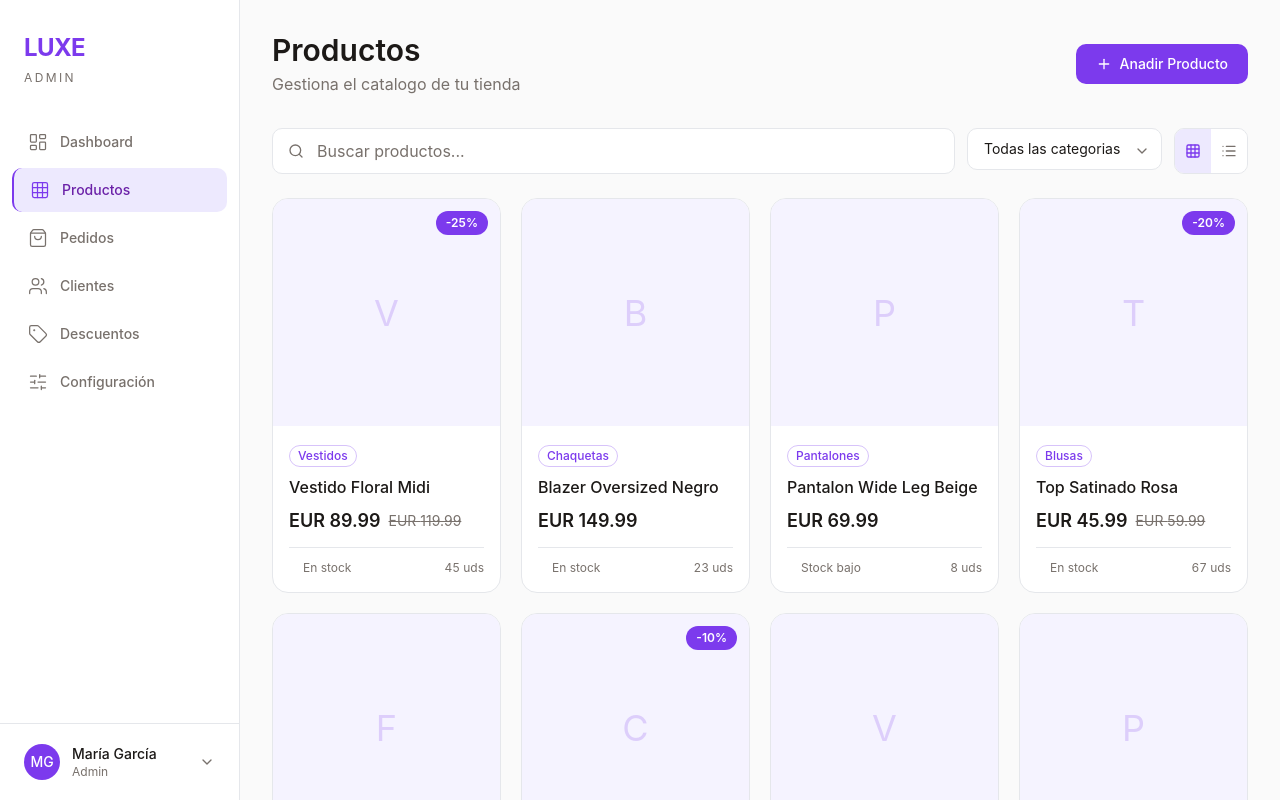
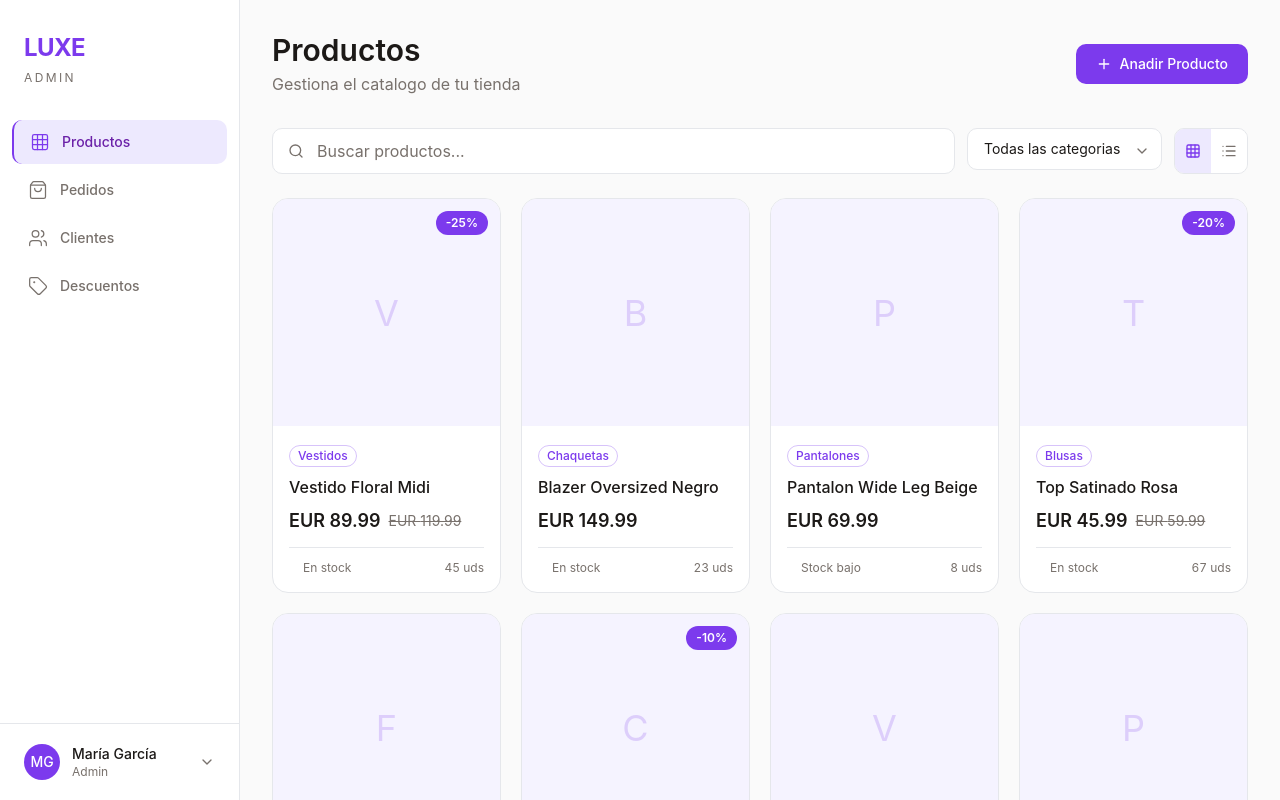
Before and after one commit to jerast/aura-shop-admin, a React (Vite) app: page /products in a window 1280 px wide. Shown: the top 800 px of the page. Built offline with nearby package versions, Linux system fonts and the light colour scheme.

Commit message:
chore: comment out unused routes and menu items in Sidebar and PrivateRoutes

```diff
--- a/src/app/components/Sidebar.jsx
+++ b/src/app/components/Sidebar.jsx
@@ -5,12 +5,12 @@ import { useState, useRef } from 'react'
 import cn from '../../shared/utils/className'
 
 const menuItems = [
-  { name: "Dashboard", href: "/", icon: LayoutDashboard },
+  // { name: "Dashboard", href: "/dashboard", icon: LayoutDashboard },
   { name: "Productos", href: "/products", icon: Grid3X3 },
   { name: "Pedidos", href: "/orders", icon: ShoppingBag },
   { name: "Clientes", href: "/customers", icon: Users },
   { name: "Descuentos", href: "/discounts", icon: Tag },
-  { name: "Configuración", href: "/settings", icon: SlidersHorizontal },
+  // { name: "Configuración", href: "/settings", icon: SlidersHorizontal },
 ]
 
 function Sidebar() {
--- a/src/app/routes/Private.routes.jsx
+++ b/src/app/routes/Private.routes.jsx
@@ -1,23 +1,23 @@
 import { Route, Switch, Redirect } from 'wouter'
-import DashboardPage from '@dashboard/pages/Dashboard.page'
+// import DashboardPage from '@dashboard/pages/Dashboard.page'
 import ProductsPage from '@products/pages/Products.page'
 import OrdersPage from '@orders/pages/Orders.page'
 import CustomersPage from '@customers/pages/Customers.page'
 import DiscountsPage from '@discounts/pages/Discounts.page'
-import SettingsPage from '@settings/pages/Settings.page'
+// import SettingsPage from '@settings/pages/Settings.page'
 
 function PrivateRoutes () {
   return (
     <Switch>
       <Route path="/">
-        <Redirect to="/dashboard" />
+        <Redirect to="/products" />
       </Route>
-      <Route path="/dashboard" component={DashboardPage} />
+      {/* <Route path="/dashboard" component={DashboardPage} /> */}
       <Route path="/products" component={ProductsPage} />
       <Route path="/orders" component={OrdersPage} />
       <Route path="/customers" component={CustomersPage} />
       <Route path="/discounts" component={DiscountsPage} />
-      <Route path="/settings" component={SettingsPage} />
+      {/* <Route path="/settings" component={SettingsPage} /> */}
       <Route path="*">404, Not Found!</Route>
     </Switch>
   )
```
